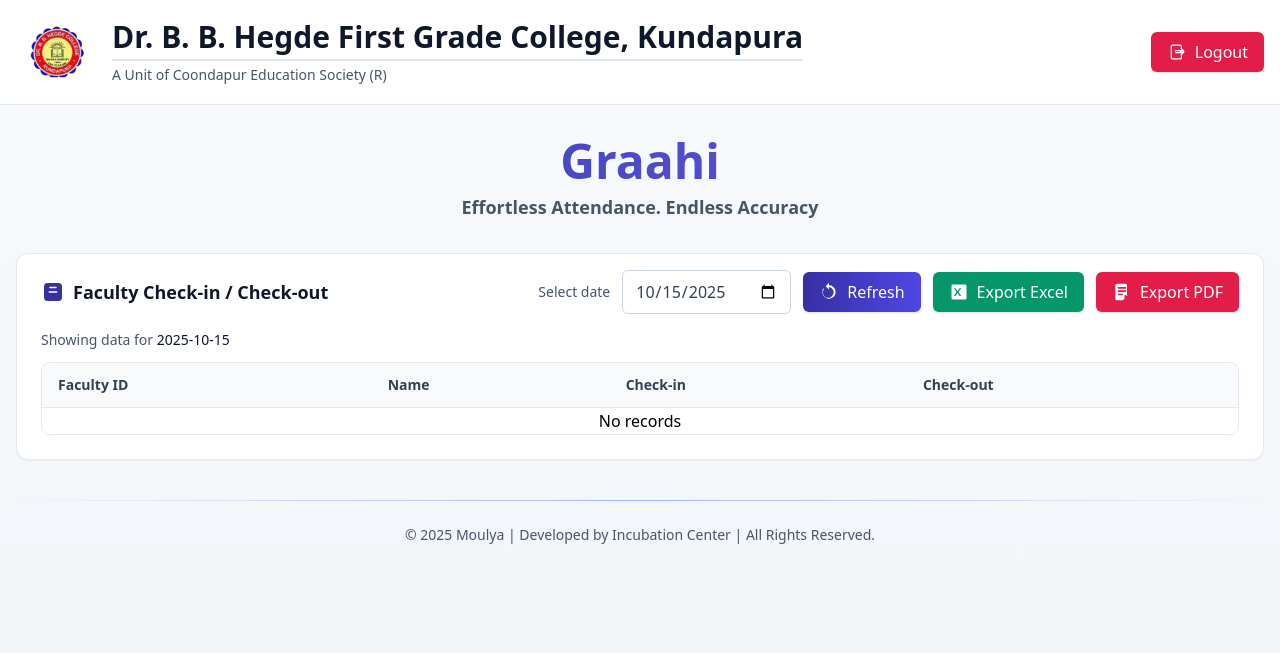
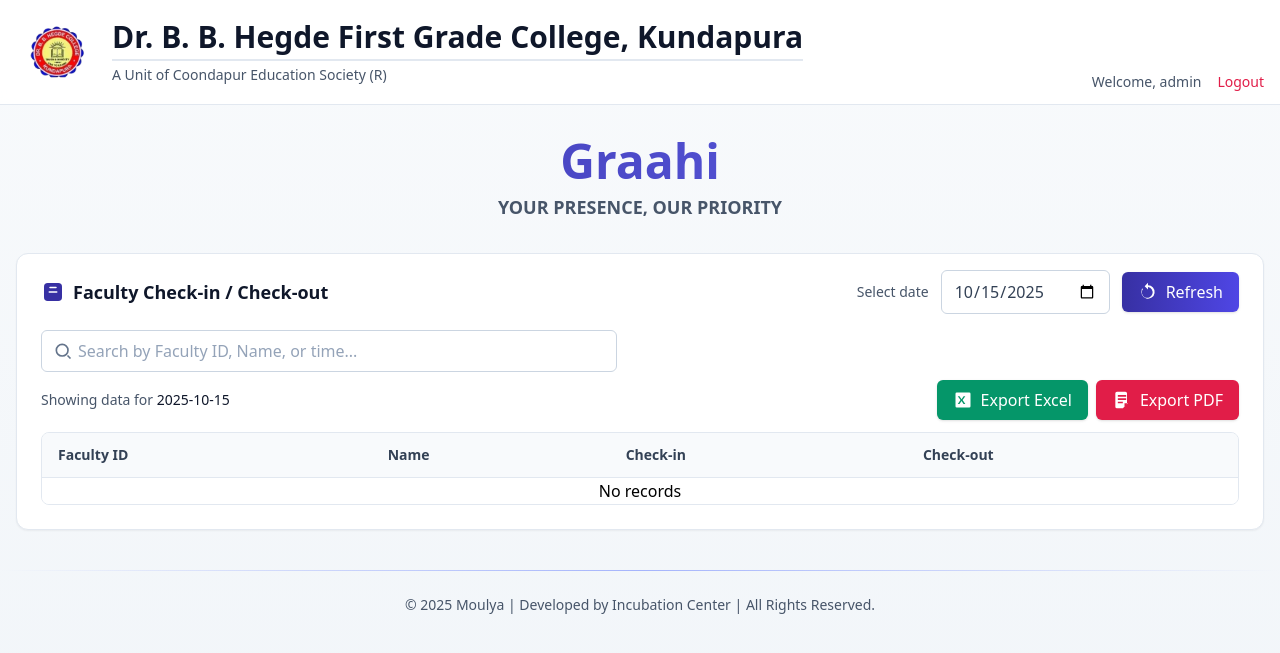
Before and after one commit to erru-2005/Attendence_Admin, a Flask app: page / in a window 1280 px wide. Shown: the top 653 px of the page. Run offline with Flask 3, Linux system fonts and the light colour scheme; the visitor is signed in with stand-in values (Sample User, id 1); data that the repository does not hold is empty; some libraries are stand-ins or nearby versions.

Commit message:
Errol PC

```diff
--- a/app.py
+++ b/app.py
@@ -15,7 +15,7 @@
 
 
 # Configure via environment variable or default path; can be overridden at runtime by querystring
-ATTENDANCE_DIR = os.environ.get("ATTENDANCE_DIR", r"E:\database_attendence_graahi\database\attendance")
+ATTENDANCE_DIR = os.environ.get("ATTENDANCE_DIR", r"E:\\attendence_filter\\database\\attendance")
 
 
 def get_attendance_dir() -> Path:
--- a/templates/index.html
+++ b/templates/index.html
@@ -35,11 +35,11 @@
                 <div class="h-0.5 bg-slate-200 my-1 mx-auto md:mx-0 w-11/12 md:w-full"></div>
                 <p class="text-xs sm:text-sm text-slate-600">A Unit of Coondapur Education Society (R)</p>
             </div>
-            <div class="md:ml-auto flex justify-center md:justify-end w-full md:w-auto mt-2 md:mt-0">
-                <a href="{{ url_for('logout') }}" class="inline-flex items-center gap-2 px-4 py-2 rounded-md bg-rose-600 text-white shadow hover:opacity-95">
-                    <svg xmlns="http://www.w3.org/2000/svg" viewBox="0 0 24 24" fill="currentColor" class="w-5 h-5"><path d="M15.75 3A2.25 2.25 0 0 1 18 5.25v2.5a.75.75 0 0 1-1.5 0v-2.5a.75.75 0 0 0-.75-.75h-9a.75.75 0 0 0-.75.75v13.5c0 .414.336.75.75.75h9a.75.75 0 0 0 .75-.75v-2.5a.75.75 0 0 1 1.5 0v2.5A2.25 2.25 0 0 1 15.75 21h-9A2.25 2.25 0 0 1 4.5 18.75V5.25A2.25 2.25 0 0 1 6.75 3h9z"/><path d="M15.53 12.53a.75.75 0 0 1 0-1.06l2.72-2.72a.75.75 0 1 1 1.06 1.06l-1.39 1.39H10.5a.75.75 0 0 1 0-1.5h7.41l-1.39-1.39a.75.75 0 0 1 1.06-1.06l2.72 2.72a2.25 2.25 0 0 1 0 3.18l-2.72 2.72a.75.75 0 1 1-1.06-1.06l1.39-1.39H10.5a.75.75 0 0 1 0-1.5h7.41l-1.39 1.39a.75.75 0 0 1-1.06 0z"/></svg>
-                    Logout
-                </a>
+            <div class="ml-auto flex justify-end w-full md:w-auto mt-2 md:mt-0 self-end">
+                <div class="flex items-end gap-4 text-xs sm:text-sm">
+                    <span class="text-slate-600 hidden sm:inline">Welcome, admin</span>
+                    <a href="{{ url_for('logout') }}" class="text-rose-600 hover:text-rose-700 font-medium">Logout</a>
+                </div>
             </div>
         </div>
     </header>
@@ -47,7 +47,7 @@
     <main class="max-w-7xl mx-auto px-4 mt-8">
         <section class="text-center">
             <h2 class="text-4xl sm:text-5xl font-extrabold bg-gradient-to-r from-brand-700 to-indigo-500 bg-clip-text text-transparent">Graahi</h2>
-            <p class="mt-2 text-base sm:text-lg text-slate-600 font-bold">Effortless Attendance. Endless Accuracy</p>
+            <p class="mt-2 text-base sm:text-lg text-slate-600 font-bold">YOUR PRESENCE, OUR PRIORITY</p>
         </section>
 
         <section class="mt-8 bg-white border border-slate-200 rounded-xl shadow-sm">
@@ -59,22 +59,37 @@
                 <div class="flex items-center gap-3">
                     <label for="datePicker" class="text-sm text-slate-600">Select date</label>
                     <input id="datePicker" type="date" class="px-3 py-2 rounded-md border border-slate-300 text-slate-700 focus:outline-none focus:ring-2 focus:ring-brand-600 focus:border-brand-600" />
-                    <button id="refreshBtn" class="inline-flex items-center gap-2 px-4 py-2 rounded-md bg-gradient-to-r from-brand-700 to-indigo-600 text-white shadow hover:opacity-95">
+                    <button id="refreshBtn" class="inline-flex items-center gap-2 px-3 sm:px-4 py-2 rounded-md bg-gradient-to-r from-brand-700 to-indigo-600 text-white shadow hover:opacity-95" aria-label="Refresh" title="Refresh">
                         <svg xmlns="http://www.w3.org/2000/svg" viewBox="0 0 24 24" fill="currentColor" class="w-5 h-5"><path d="M12 6v3l-4-4 4-4v3a8 8 0 1 1-7.446 4.97.75.75 0 1 1 1.392-.56A6.5 6.5 0 1 0 12 6z"/></svg>
-                        Refresh
+                        <span class="hidden sm:inline">Refresh</span>
                     </button>
-                    <button id="exportExcelBtn" class="inline-flex items-center gap-2 px-4 py-2 rounded-md bg-emerald-600 text-white shadow hover:opacity-95">
+                </div>
+            </div>
+            <!-- Search bar positioned directly under the section title -->
+            <div class="px-4 sm:px-6 pb-2">
+                <div class="max-w-xl">
+                    <div class="relative">
+                        <span class="absolute inset-y-0 left-0 pl-3 flex items-center text-slate-500">
+                            <svg xmlns="http://www.w3.org/2000/svg" viewBox="0 0 24 24" fill="none" stroke="currentColor" stroke-width="2" class="w-5 h-5"><circle cx="11" cy="11" r="7"/><path d="M21 21l-3.6-3.6"/></svg>
+                        </span>
+                        <input id="searchInput" type="text" placeholder="Search by Faculty ID, Name, or time..." class="w-full pl-9 pr-3 py-2 rounded-md border border-slate-300 text-slate-700 placeholder-slate-400 focus:outline-none focus:ring-2 focus:ring-brand-600 focus:border-brand-600" />
+                    </div>
+                </div>
+            </div>
+            <div class="px-4 sm:px-6 pb-6">
+                <div class="mb-3 flex flex-col gap-2 sm:flex-row sm:items-center sm:justify-between">
+                    <div class="text-sm text-slate-600">Showing data for <span id="selectedDateLabel" class="font-medium text-slate-900"></span></div>
+                    <div class="flex items-center gap-2 sm:justify-end">
+                        <button id="exportExcelBtn" class="inline-flex items-center gap-2 px-3 sm:px-4 py-2 rounded-md bg-emerald-600 text-white shadow hover:opacity-95">
                             <svg xmlns="http://www.w3.org/2000/svg" viewBox="0 0 24 24" fill="currentColor" class="w-5 h-5"><path d="M4.5 3A1.5 1.5 0 0 0 3 4.5v15A1.5 1.5 0 0 0 4.5 21h15a1.5 1.5 0 0 0 1.5-1.5v-15A1.5 1.5 0 0 0 19.5 3h-15zm3.28 4.47 2.47 3.53 2.47-3.53h2.06l-3.28 4.67 3.28 4.66h-2.06l-2.47-3.52-2.47 3.52H5.72l3.28-4.66L5.72 7.47h2.06z"/></svg>
                             Export Excel
                         </button>
-                    <button id="exportPdfBtn" class="inline-flex items-center gap-2 px-4 py-2 rounded-md bg-rose-600 text-white shadow hover:opacity-95">
+                        <button id="exportPdfBtn" class="inline-flex items-center gap-2 px-3 sm:px-4 py-2 rounded-md bg-rose-600 text-white shadow hover:opacity-95">
                             <svg xmlns="http://www.w3.org/2000/svg" viewBox="0 0 24 24" fill="currentColor" class="w-5 h-5"><path d="M6 2a2 2 0 0 0-2 2v16a2 2 0 0 0 2 2h7l5-5V4a2 2 0 0 0-2-2H6zm9 14h4l-4 4v-4zM7 6h10v2H7V6zm0 4h10v2H7v-2zm0 4h6v2H7v-2z"/></svg>
                             Export PDF
                         </button>
                     </div>
                 </div>
-            <div class="px-4 sm:px-6 pb-6">
-                <div class="mb-3 text-sm text-slate-600">Showing data for <span id="selectedDateLabel" class="font-medium text-slate-900"></span></div>
                 <div class="overflow-x-auto rounded-lg border border-slate-200">
                     <table id="attendanceTable" class="min-w-full divide-y divide-slate-200">
                         <thead class="bg-slate-50">
@@ -112,6 +127,10 @@
         const refreshBtn = document.getElementById('refreshBtn');
         const exportExcelBtn = document.getElementById('exportExcelBtn');
         const exportPdfBtn = document.getElementById('exportPdfBtn');
+        const searchInput = document.getElementById('searchInput');
+
+        // Local cache for faster client-side filtering
+        let cachedRows = [];
 
         function formatYMD(date) {
             const y = date.getFullYear();
@@ -151,10 +170,18 @@
                         return aId.localeCompare(bId, undefined, { numeric: true, sensitivity: 'base' });
                     });
                 }
+                cachedRows = rows;
                 if (!Array.isArray(rows) || rows.length === 0) {
                     tableBody.innerHTML = '<tr><td colspan="4" class="text-center text-gray">No records</td></tr>';
                     return;
                 }
+                renderTable(rows);
+            } catch (err) {
+                tableBody.innerHTML = `<tr><td colspan="4" class="text-center" style="color:#b91c1c">${err.message}</td></tr>`;
+            }
+        }
+
+        function renderTable(rows) {
             tableBody.innerHTML = '';
             for (const r of rows) {
                 const tr = document.createElement('tr');
@@ -176,9 +203,6 @@
                 tr.appendChild(tdOut);
                 tableBody.appendChild(tr);
             }
-            } catch (err) {
-                tableBody.innerHTML = `<tr><td colspan="4" class="text-center" style="color:#b91c1c">${err.message}</td></tr>`;
-            }
         }
 
         // initialize with current date
@@ -189,8 +213,21 @@
         datePicker.addEventListener('change', () => loadAttendance(datePicker.value));
         refreshBtn.addEventListener('click', () => loadAttendance(datePicker.value));
 
-        // Optional: light polling every 10s to reflect file changes without affecting writers
-        setInterval(() => loadAttendance(datePicker.value), 10000);
+        // Real-time client-side filtering
+        function applyFilter() {
+            const q = (searchInput.value || '').toLowerCase().trim();
+            if (!q) { renderTable(cachedRows); return; }
+            const filtered = (cachedRows || []).filter(r => {
+                const id = (r.student_id || '').toString().toLowerCase();
+                const name = (r.name || '').toLowerCase();
+                // Exclude check-in/check-out from matching per request
+                return id.includes(q) || name.includes(q);
+            });
+            renderTable(filtered);
+        }
+        if (searchInput) searchInput.addEventListener('input', applyFilter);
+
+
 
         function exportTableToExcel() {
             const table = document.getElementById('attendanceTable');
```
Lines whose indentation alone changed are shown as unchanged.
